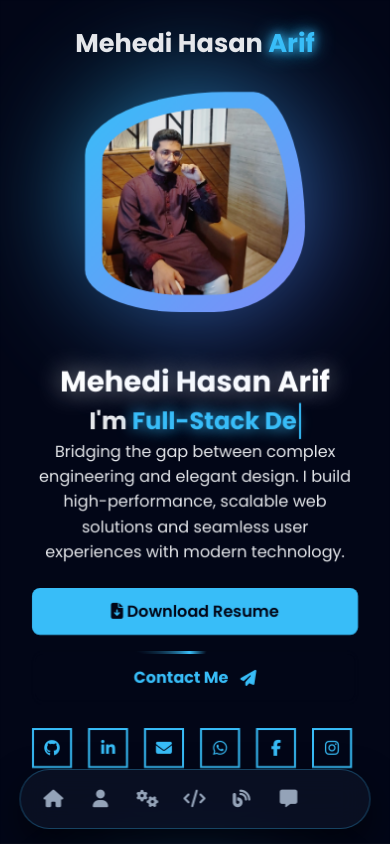
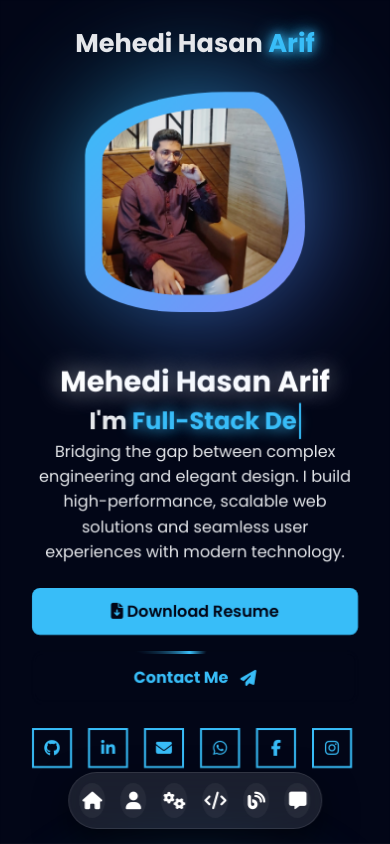
Before and after one commit to mehedi-hasan-arif2/my-first-portfolio, a plain HTML site: page index.html in a window 390 px wide. Shown: the top 844 px of the page. Drawn offline with nearby package versions, Linux system fonts and the light colour scheme.

Commit message:
nav centering and image path fix

```diff
--- a/css/style.css
+++ b/css/style.css
@@ -880,10 +880,38 @@ header {
 
 @media (max-width: 768px) {
     header { justify-content: center; padding: 1.5rem; }
-    .floating-nav { width: 90%; bottom: 15px; padding: 8px 12px; gap: 5px; }
-    .nav-item { width: 42px; height: 42px; font-size: 1.1rem; }
-    .nav-text { display: none; }
+   .floating-nav {
+        position: fixed;
+        bottom: 15px;
+        left: 50%;
+        right: auto; /* Purono right property reset korbe */
+        margin: 0; /* Extra margin thakle seta sorabe */
+        transform: translateX(-50%);
 
+        width: 65%; /* Nav-er size ektu barano hoyeche visual balance-er jonno */
+        padding: 10px;
+        background: rgba(255, 255, 255, 0.1);
+        backdrop-filter: blur(15px);
+        border: 1px solid rgba(255, 255, 255, 0.1);
+        border-radius: 50px;
+        display: flex;
+        justify-content: space-around;
+        align-items: center;
+        z-index: 2000;
+    }
+
+    .nav-item {
+        width: 35px;
+        height: 35px;
+        display: flex;
+        align-items: center;
+        justify-content: center;
+        background: rgba(255, 255, 255, 0.05);
+        border-radius: 50%;
+        color: #fff;
+        text-decoration: none;
+        font-size: 1.1rem;
+    }
     .home-container { flex-direction: column-reverse; text-align: center; padding-top: 5rem; gap: 3rem; }
     .home-text h1 { font-size: 2.2rem; }
     #home .blob-box { width: 280px; height: 280px; flex: 0 0 280px; }
```
